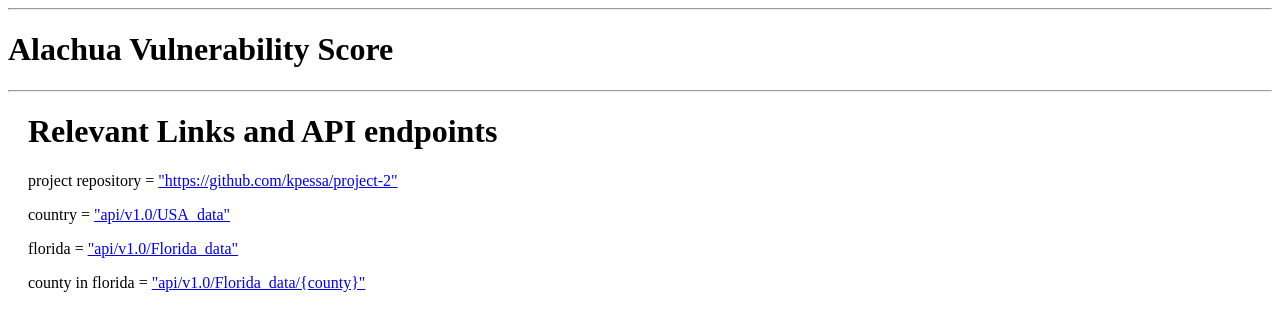
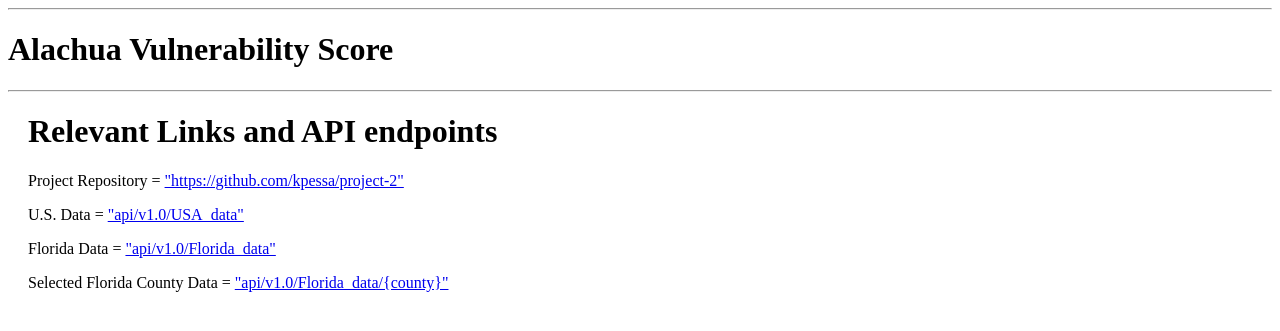
Before and after one commit to kpessa/project-2, a Flask app: template templates/modules/gauge-chart-county.html in a window 1280 px wide. Shown: the top 331 px of the page. Run offline with Flask 2, Linux system fonts and the light colour scheme; the template is opened without the code that fills it, so the values that code supplies are empty; some libraries are stand-ins or nearby versions.

Commit message:
updated link text

```diff
--- a/templates/modules/gauge-chart-county.html
+++ b/templates/modules/gauge-chart-county.html
@@ -10,10 +10,10 @@
 <hr>
 <div id="api">
   <h1>Relevant Links and API endpoints</h1>
-  <p>project repository = <a href="https://github.com/kpessa/project-2">"https://github.com/kpessa/project-2"</a></p>
-  <p>country = <a href="api/v1.0/USA_data">"api/v1.0/USA_data"</a></p>
-  <p>florida = <a href="api/v1.0/Florida_data">"api/v1.0/Florida_data"</a></p>
-  <p>county in florida = <a href="api/v1.0/Florida_data/Orange">"api/v1.0/Florida_data/{county}"</a></p>
+  <p>Project Repository = <a href="https://github.com/kpessa/project-2">"https://github.com/kpessa/project-2"</a></p>
+  <p>U.S. Data = <a href="api/v1.0/USA_data">"api/v1.0/USA_data"</a></p>
+  <p>Florida Data = <a href="api/v1.0/Florida_data">"api/v1.0/Florida_data"</a></p>
+  <p>Selected Florida County Data = <a href="api/v1.0/Florida_data/Orange">"api/v1.0/Florida_data/{county}"</a></p>
 </div>
 
 <script src="https://cdnjs.cloudflare.com/ajax/libs/d3/5.5.0/d3.js"></script>
```
